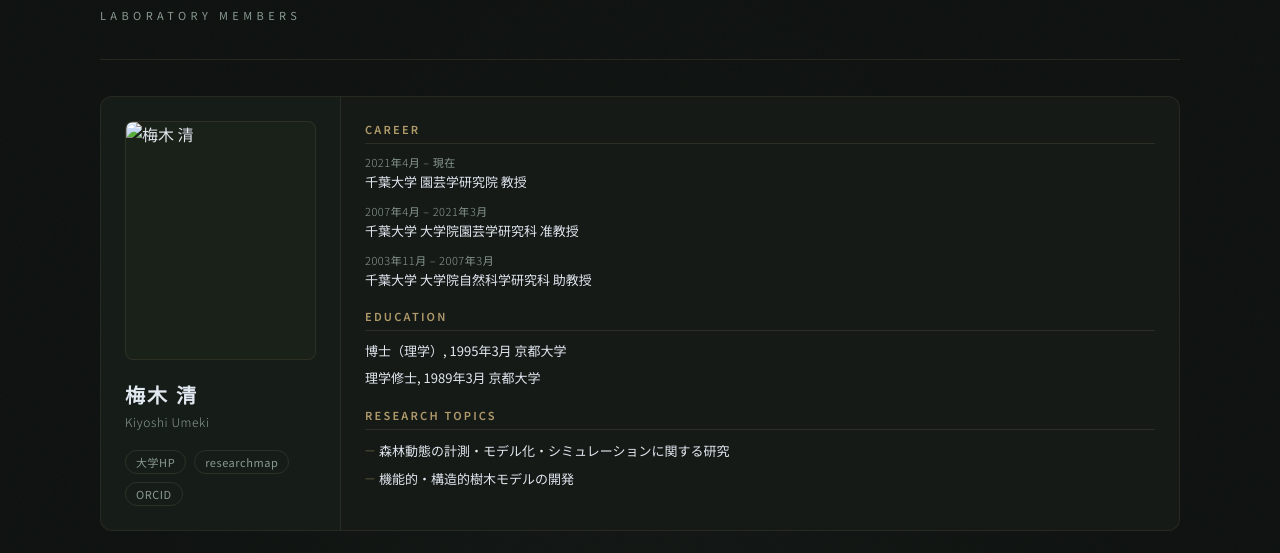
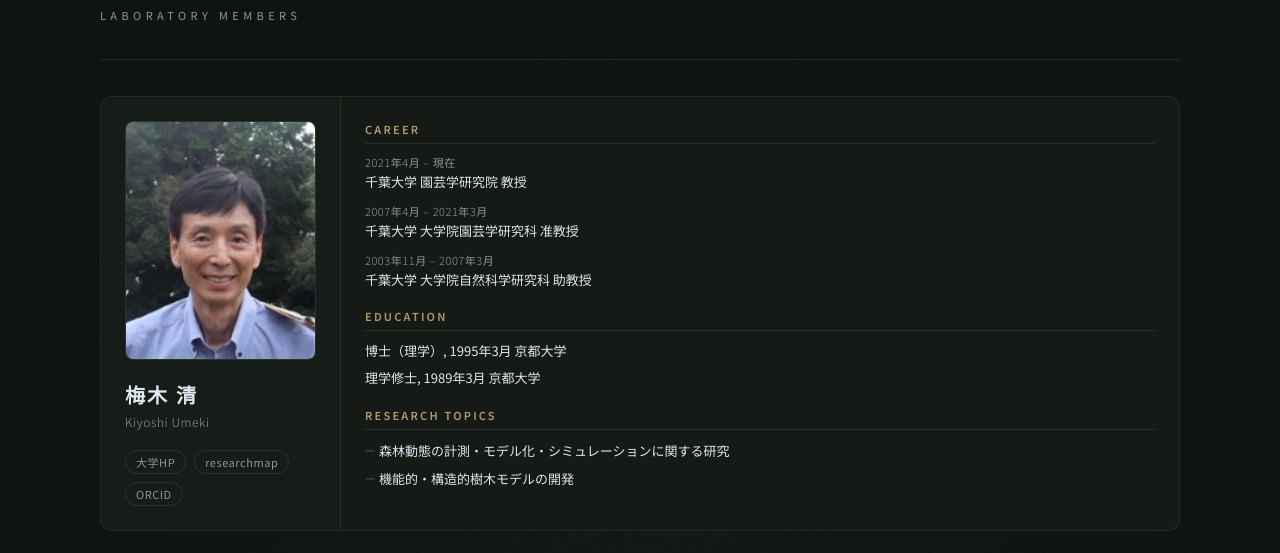
Before and after one commit to NobuhikoShigyo/Johoken, a plain HTML site: page members.html in a window 1280 px wide. Shown: the part 204-757 px from the top of the page. Drawn offline with Linux system fonts and the light colour scheme; a web font is replaced by a local one.

Commit message:
Update profile photo source for Kiyoshi Umeki

```diff
--- a/members.html
+++ b/members.html
@@ -345,7 +345,7 @@
   <!-- PI 梅木 清 -->
   <div class="profile-card">
     <div class="profile-left">
-      <img class="profile-photo" src="assets/image/member/UmekiKiyoshi.jpg" alt="梅木 清">
+      <img class="profile-photo" src="assets/image/member/KiyoshiUmeki.jpg" alt="梅木 清">
       <div class="profile-name">
         <div class="profile-name-ja">梅木 清</div>
         <div class="profile-name-en">Kiyoshi Umeki</div>
```
